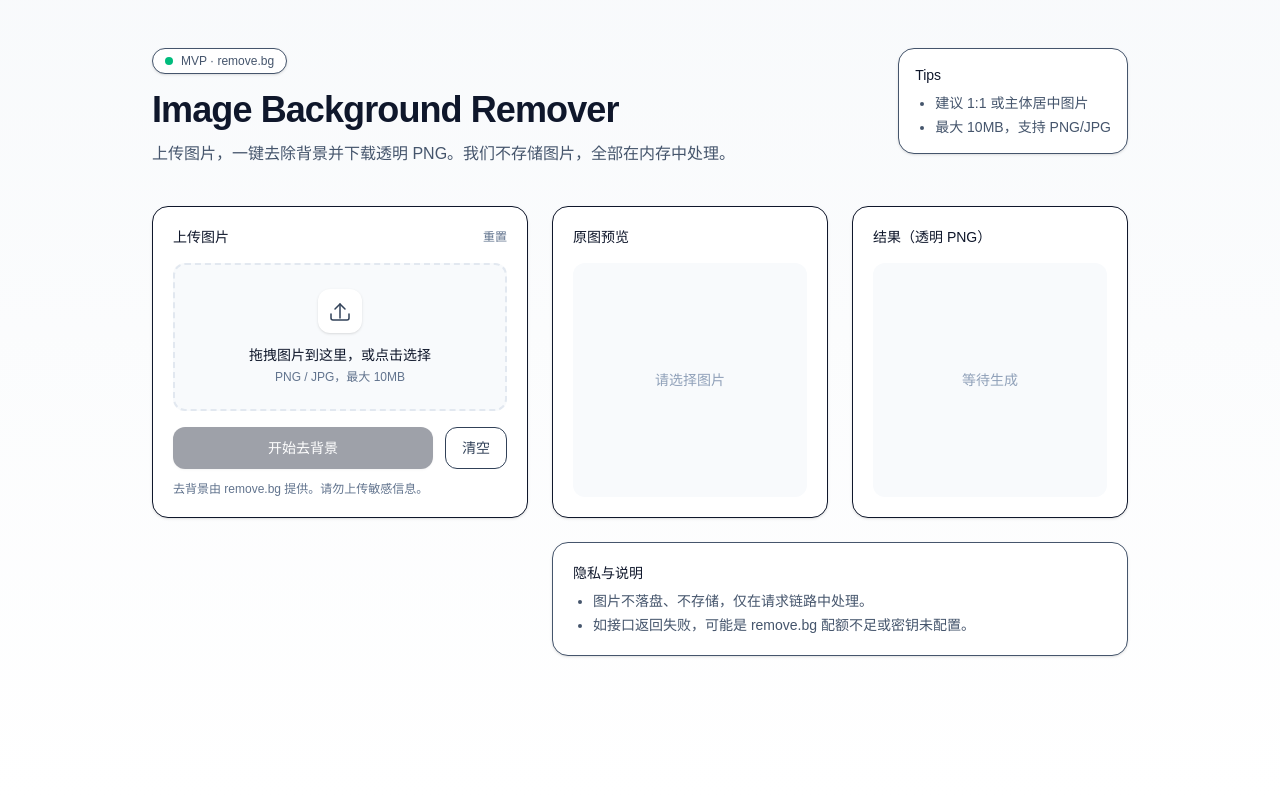
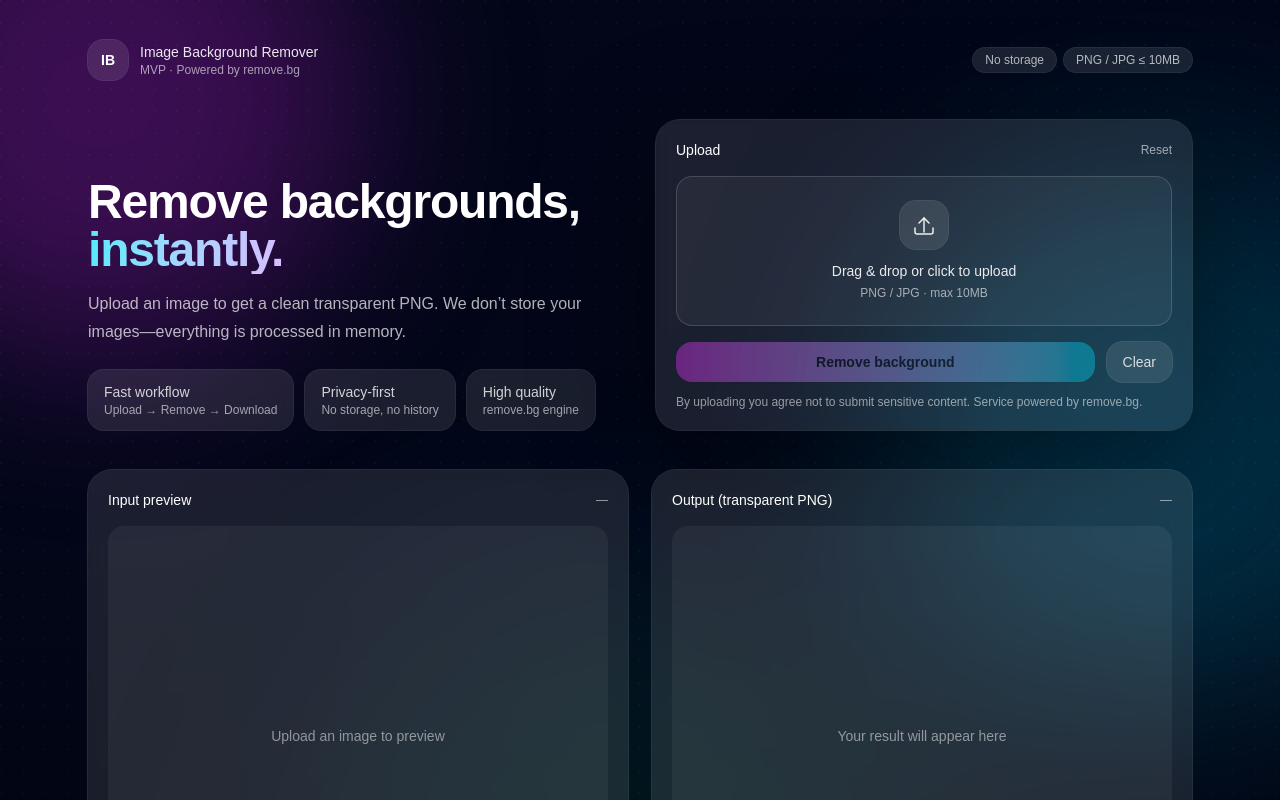
Before and after one commit to yingzi0129/image-background-remover, a Next.js app in the folder web/: page / in a window 1280 px wide. Shown: the top 800 px of the page. Built offline with nearby package versions, Linux system fonts and the light colour scheme.

Commit message:
style: add gradient hero + richer color system + tighter layout

```diff
--- a/web/src/app/page.tsx
+++ b/web/src/app/page.tsx
@@ -66,7 +66,6 @@ export default function Home() {
 
   function onPick(f: File | null) {
     if (!f) return;
-    // basic client-side guard
     if (!/^image\/(png|jpeg)$/.test(f.type)) {
       setError("请上传 PNG 或 JPG 图片");
       setFile(null);
@@ -83,55 +82,86 @@ export default function Home() {
     setFile(f);
   }
 
+  const hasInput = !!inputUrl;
+  const hasOutput = !!resultUrl;
+
   return (
-    <main className="min-h-screen bg-gradient-to-b from-slate-50 to-white text-slate-900">
-      <div className="mx-auto max-w-5xl px-6 py-12">
-        {/* Header */}
-        <div className="flex items-start justify-between gap-6">
-          <div>
-            <div className="inline-flex items-center gap-2 rounded-full border bg-white px-3 py-1 text-xs text-slate-600 shadow-sm">
-              <span className="h-2 w-2 rounded-full bg-emerald-500" />
-              MVP · remove.bg
-            </div>
-            <h1 className="mt-4 text-3xl font-semibold tracking-tight md:text-4xl">
-              Image Background Remover
-            </h1>
-            <p className="mt-3 max-w-2xl text-sm leading-6 text-slate-600 md:text-base">
-              上传图片，一键去除背景并下载透明 PNG。我们不存储图片，全部在内存中处理。
-            </p>
+    <main className="relative min-h-screen overflow-hidden text-white">
+      {/* Background */}
+      <div className="pointer-events-none absolute inset-0 -z-10">
+        <div className="absolute inset-0 bg-slate-950" />
+        <div className="absolute -left-40 -top-40 h-[520px] w-[520px] rounded-full bg-fuchsia-500/25 blur-[90px]" />
+        <div className="absolute -right-40 top-40 h-[560px] w-[560px] rounded-full bg-cyan-400/20 blur-[110px]" />
+        <div className="absolute left-1/2 top-[55%] h-[700px] w-[700px] -translate-x-1/2 rounded-full bg-emerald-400/10 blur-[120px]" />
+        <div className="absolute inset-0 bg-[radial-gradient(circle_at_1px_1px,rgba(255,255,255,0.06)_1px,transparent_0)] [background-size:22px_22px] opacity-50" />
+        <div className="absolute inset-0 bg-gradient-to-b from-white/0 via-white/0 to-black/40" />
       </div>
 
-          <div className="hidden md:block">
-            <div className="rounded-2xl border bg-white p-4 text-sm text-slate-600 shadow-sm">
-              <div className="font-medium text-slate-900">Tips</div>
-              <ul className="mt-2 list-disc space-y-1 pl-5">
-                <li>建议 1:1 或主体居中图片</li>
-                <li>最大 10MB，支持 PNG/JPG</li>
-              </ul>
+      <div className="mx-auto max-w-6xl px-6 py-10">
+        {/* Top bar */}
+        <div className="flex items-center justify-between">
+          <div className="flex items-center gap-3">
+            <div className="h-10 w-10 rounded-2xl bg-white/10 ring-1 ring-white/15 backdrop-blur grid place-items-center">
+              <span className="text-sm font-semibold">IB</span>
+            </div>
+            <div>
+              <div className="text-sm font-medium text-white/90">Image Background Remover</div>
+              <div className="text-xs text-white/60">MVP · Powered by remove.bg</div>
+            </div>
+          </div>
+
+          <div className="hidden sm:flex items-center gap-2">
+            <span className="rounded-full bg-white/10 px-3 py-1 text-xs text-white/70 ring-1 ring-white/15">
+              No storage
+            </span>
+            <span className="rounded-full bg-white/10 px-3 py-1 text-xs text-white/70 ring-1 ring-white/15">
+              PNG / JPG ≤ 10MB
+            </span>
+          </div>
+        </div>
+
+        {/* Hero */}
+        <div className="mt-10 grid gap-8 lg:grid-cols-2 lg:items-end">
+          <div>
+            <h1 className="text-4xl font-semibold tracking-tight sm:text-5xl">
+              Remove backgrounds,
+              <span className="block bg-gradient-to-r from-cyan-300 via-fuchsia-300 to-emerald-300 bg-clip-text text-transparent">
+                instantly.
+              </span>
+            </h1>
+            <p className="mt-4 max-w-xl text-base leading-7 text-white/70">
+              Upload an image to get a clean transparent PNG. We don’t store your images—everything is processed in memory.
+            </p>
+
+            <div className="mt-6 flex flex-wrap gap-3 text-sm">
+              <div className="rounded-2xl bg-white/10 px-4 py-3 ring-1 ring-white/15 backdrop-blur">
+                <div className="text-white/80">Fast workflow</div>
+                <div className="text-xs text-white/60">Upload → Remove → Download</div>
+              </div>
+              <div className="rounded-2xl bg-white/10 px-4 py-3 ring-1 ring-white/15 backdrop-blur">
+                <div className="text-white/80">Privacy-first</div>
+                <div className="text-xs text-white/60">No storage, no history</div>
+              </div>
+              <div className="rounded-2xl bg-white/10 px-4 py-3 ring-1 ring-white/15 backdrop-blur">
+                <div className="text-white/80">High quality</div>
+                <div className="text-xs text-white/60">remove.bg engine</div>
               </div>
             </div>
           </div>
 
           {/* Upload card */}
-        <section className="mt-10 grid gap-6 md:grid-cols-5">
-          <div className="md:col-span-2">
-            <div className="rounded-2xl border bg-white p-5 shadow-sm">
+          <div className="rounded-3xl bg-white/10 p-5 ring-1 ring-white/15 backdrop-blur shadow-[0_30px_120px_rgba(0,0,0,0.45)]">
             <div className="flex items-center justify-between">
-                <div className="text-sm font-medium">上传图片</div>
-                <button
-                  onClick={reset}
-                  className="text-xs text-slate-500 hover:text-slate-900"
-                >
-                  重置
+              <div className="text-sm font-medium">Upload</div>
+              <button onClick={reset} className="text-xs text-white/60 hover:text-white">
+                Reset
               </button>
             </div>
 
             <label
               className={
-                  "mt-4 flex cursor-pointer flex-col items-center justify-center rounded-xl border-2 border-dashed p-6 text-center transition " +
-                  (dragOver
-                    ? "border-emerald-400 bg-emerald-50"
-                    : "border-slate-200 bg-slate-50 hover:bg-slate-100")
+                "mt-4 flex cursor-pointer flex-col items-center justify-center rounded-2xl border border-white/15 bg-white/5 p-6 text-center transition " +
+                (dragOver ? "border-emerald-300/60 bg-emerald-300/10" : "hover:bg-white/10")
               }
               onDragEnter={(e) => {
                 e.preventDefault();
@@ -152,68 +182,43 @@ export default function Home() {
                 onPick(f);
               }}
             >
-                <div className="flex h-11 w-11 items-center justify-center rounded-xl bg-white shadow-sm">
+              <div className="flex h-12 w-12 items-center justify-center rounded-2xl bg-white/10 ring-1 ring-white/15">
                 <svg
                   xmlns="http://www.w3.org/2000/svg"
                   viewBox="0 0 24 24"
                   fill="none"
                   stroke="currentColor"
                   strokeWidth="1.5"
-                    className="h-6 w-6 text-slate-700"
+                  className="h-6 w-6 text-white/90"
                 >
-                    <path
-                      strokeLinecap="round"
-                      strokeLinejoin="round"
-                      d="M21 15v4a2 2 0 0 1-2 2H5a2 2 0 0 1-2-2v-4"
-                    />
-                    <path
-                      strokeLinecap="round"
-                      strokeLinejoin="round"
-                      d="M7 10l5-5 5 5"
-                    />
-                    <path
-                      strokeLinecap="round"
-                      strokeLinejoin="round"
-                      d="M12 5v14"
-                    />
+                  <path strokeLinecap="round" strokeLinejoin="round" d="M21 15v4a2 2 0 0 1-2 2H5a2 2 0 0 1-2-2v-4" />
+                  <path strokeLinecap="round" strokeLinejoin="round" d="M7 10l5-5 5 5" />
+                  <path strokeLinecap="round" strokeLinejoin="round" d="M12 5v14" />
                 </svg>
               </div>
 
-                <div className="mt-3 text-sm font-medium">
-                  拖拽图片到这里，或点击选择
-                </div>
-                <div className="mt-1 text-xs text-slate-500">
-                  PNG / JPG，最大 10MB
-                </div>
+              <div className="mt-3 text-sm font-medium text-white/90">Drag & drop or click to upload</div>
+              <div className="mt-1 text-xs text-white/60">PNG / JPG · max 10MB</div>
 
-                <input
-                  type="file"
-                  accept="image/png,image/jpeg"
-                  className="sr-only"
-                  onChange={(e) => onPick(e.target.files?.[0] || null)}
-                />
+              <input type="file" accept="image/png,image/jpeg" className="sr-only" onChange={(e) => onPick(e.target.files?.[0] || null)} />
             </label>
 
             {file ? (
-                <div className="mt-4 rounded-xl border bg-white p-3">
+              <div className="mt-4 rounded-2xl bg-black/20 p-3 ring-1 ring-white/10">
                 <div className="flex items-start justify-between gap-3">
                   <div>
-                      <div className="text-sm font-medium leading-5">
-                        {file.name}
-                      </div>
-                      <div className="mt-1 text-xs text-slate-500">
+                    <div className="text-sm font-medium leading-5">{file.name}</div>
+                    <div className="mt-1 text-xs text-white/60">
                       {file.type} · {formatBytes(file.size)}
                     </div>
                   </div>
-                    <span className="rounded-full bg-slate-100 px-2 py-1 text-xs text-slate-600">
-                      Ready
-                    </span>
+                  <span className="rounded-full bg-white/10 px-2 py-1 text-xs text-white/70 ring-1 ring-white/15">Ready</span>
                 </div>
               </div>
             ) : null}
 
             {error ? (
-                <div className="mt-4 rounded-xl border border-red-200 bg-red-50 p-3 text-sm text-red-700">
+              <div className="mt-4 rounded-2xl border border-red-400/30 bg-red-500/10 p-3 text-sm text-red-200">
                 {error}
               </div>
             ) : null}
@@ -222,94 +227,86 @@ export default function Home() {
               <button
                 onClick={onSubmit}
                 disabled={!file || status === "uploading"}
-                  className="inline-flex flex-1 items-center justify-center gap-2 rounded-xl bg-slate-900 px-4 py-2.5 text-sm font-medium text-white shadow-sm hover:bg-black disabled:opacity-40"
+                className="inline-flex flex-1 items-center justify-center gap-2 rounded-2xl bg-gradient-to-r from-fuchsia-500 to-cyan-400 px-4 py-2.5 text-sm font-semibold text-slate-950 shadow-sm hover:opacity-95 disabled:opacity-40"
               >
                 {status === "uploading" ? (
                   <>
-                      <span className="h-4 w-4 animate-spin rounded-full border-2 border-white/30 border-t-white" />
-                      处理中…
+                    <span className="h-4 w-4 animate-spin rounded-full border-2 border-slate-950/20 border-t-slate-950" />
+                    Processing…
                   </>
                 ) : (
-                    <>开始去背景</>
+                  <>Remove background</>
                 )}
               </button>
 
               <button
                 onClick={reset}
-                  className="rounded-xl border bg-white px-4 py-2.5 text-sm text-slate-700 hover:bg-slate-50"
+                className="rounded-2xl bg-white/10 px-4 py-2.5 text-sm text-white/80 ring-1 ring-white/15 hover:bg-white/15"
               >
-                  清空
+                Clear
               </button>
             </div>
 
-              <div className="mt-3 text-xs text-slate-500">
-                去背景由 remove.bg 提供。请勿上传敏感信息。
+            <div className="mt-3 text-xs text-white/55">
+              By uploading you agree not to submit sensitive content. Service powered by remove.bg.
             </div>
           </div>
         </div>
 
-          {/* Preview */}
-          <div className="md:col-span-3">
-            <div className="grid gap-6 md:grid-cols-2">
-              <div className="rounded-2xl border bg-white p-5 shadow-sm">
-                <div className="text-sm font-medium">原图预览</div>
-                {inputUrl ? (
+        {/* Output section - no blank space */}
+        <section className="mt-10 grid gap-6 lg:grid-cols-2">
+          <div className="rounded-3xl bg-white/10 p-5 ring-1 ring-white/15 backdrop-blur">
+            <div className="flex items-center justify-between">
+              <div className="text-sm font-medium">Input preview</div>
+              <div className="text-xs text-white/60">{hasInput ? "Ready" : "—"}</div>
+            </div>
+            {hasInput ? (
               // eslint-disable-next-line @next/next/no-img-element
-                  <img
-                    src={inputUrl}
-                    alt="input"
-                    className="mt-4 aspect-square w-full rounded-xl object-contain bg-slate-50"
-                  />
+              <img src={inputUrl} alt="input" className="mt-4 h-[420px] w-full rounded-2xl bg-white/5 object-contain" />
             ) : (
-                  <div className="mt-4 flex aspect-square w-full items-center justify-center rounded-xl bg-slate-50 text-sm text-slate-400">
-                    请选择图片
+              <div className="mt-4 grid h-[420px] place-items-center rounded-2xl bg-white/5 text-sm text-white/50">
+                Upload an image to preview
               </div>
             )}
           </div>
 
-              <div className="rounded-2xl border bg-white p-5 shadow-sm">
-                <div className="text-sm font-medium">结果（透明 PNG）</div>
-                {resultUrl ? (
-                  <>
-                    <div className="mt-4 rounded-xl bg-[linear-gradient(45deg,#f1f5f9_25%,transparent_25%),linear-gradient(-45deg,#f1f5f9_25%,transparent_25%),linear-gradient(45deg,transparent_75%,#f1f5f9_75%),linear-gradient(-45deg,transparent_75%,#f1f5f9_75%)] bg-[length:20px_20px] bg-[position:0_0,0_10px,10px_-10px,-10px_0px] p-3">
-                      {/* eslint-disable-next-line @next/next/no-img-element */}
-                      <img
-                        src={resultUrl}
-                        alt="result"
-                        className="aspect-square w-full rounded-lg object-contain"
-                      />
+          <div className="rounded-3xl bg-white/10 p-5 ring-1 ring-white/15 backdrop-blur">
+            <div className="flex items-center justify-between">
+              <div className="text-sm font-medium">Output (transparent PNG)</div>
+              <div className="text-xs text-white/60">
+                {status === "uploading" ? "Processing" : hasOutput ? "Done" : "—"}
+              </div>
             </div>
 
-                    <div className="mt-4 flex flex-wrap items-center gap-3">
+            {hasOutput ? (
+              <>
+                <div className="mt-4 rounded-2xl bg-[linear-gradient(45deg,rgba(255,255,255,0.10)_25%,transparent_25%),linear-gradient(-45deg,rgba(255,255,255,0.10)_25%,transparent_25%),linear-gradient(45deg,transparent_75%,rgba(255,255,255,0.10)_75%),linear-gradient(-45deg,transparent_75%,rgba(255,255,255,0.10)_75%)] bg-[length:18px_18px] bg-[position:0_0,0_9px,9px_-9px,-9px_0px] p-3">
+                  {/* eslint-disable-next-line @next/next/no-img-element */}
+                  <img src={resultUrl} alt="result" className="h-[420px] w-full rounded-xl object-contain" />
+                </div>
+
+                <div className="mt-4 flex flex-wrap items-center justify-between gap-3">
                   <a
                     href={resultUrl}
                     download="removed-bg.png"
-                        className="inline-flex items-center justify-center rounded-xl bg-emerald-600 px-4 py-2.5 text-sm font-medium text-white shadow-sm hover:bg-emerald-700"
+                    className="inline-flex items-center justify-center rounded-2xl bg-emerald-400 px-4 py-2.5 text-sm font-semibold text-slate-950 hover:bg-emerald-300"
                   >
-                        下载 PNG
+                    Download PNG
                   </a>
-                      <div className="text-xs text-slate-500">
-                        建议下载后再做二次压缩/裁剪。
-                      </div>
+                  <div className="text-xs text-white/55">Tip: crop & compress for best web performance.</div>
                 </div>
               </>
             ) : (
-                  <div className="mt-4 flex aspect-square w-full items-center justify-center rounded-xl bg-slate-50 text-sm text-slate-400">
-                    {status === "uploading" ? "处理中…" : "等待生成"}
+              <div className="mt-4 grid h-[420px] place-items-center rounded-2xl bg-white/5 text-sm text-white/50">
+                {status === "uploading" ? "Processing…" : "Your result will appear here"}
               </div>
             )}
           </div>
-            </div>
+        </section>
 
-            <div className="mt-6 rounded-2xl border bg-white p-5 text-sm text-slate-600 shadow-sm">
-              <div className="font-medium text-slate-900">隐私与说明</div>
-              <ul className="mt-2 list-disc space-y-1 pl-5">
-                <li>图片不落盘、不存储，仅在请求链路中处理。</li>
-                <li>如接口返回失败，可能是 remove.bg 配额不足或密钥未配置。</li>
-              </ul>
-            </div>
-          </div>
-        </section>
+        <footer className="mt-10 text-xs text-white/50">
+          © {new Date().getFullYear()} · Built with Next.js + Tailwind · remove.bg integration
+        </footer>
       </div>
     </main>
   );
```
Lines whose indentation alone changed are shown as unchanged.
